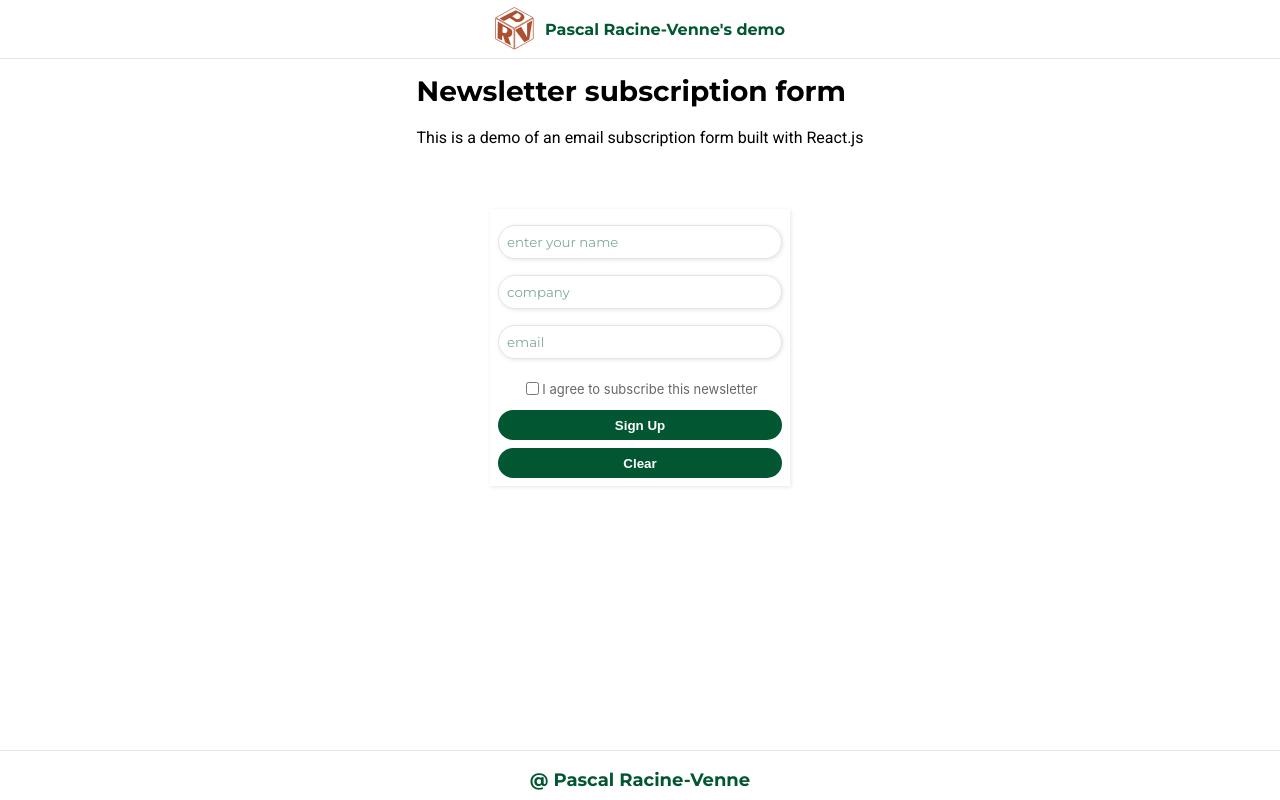
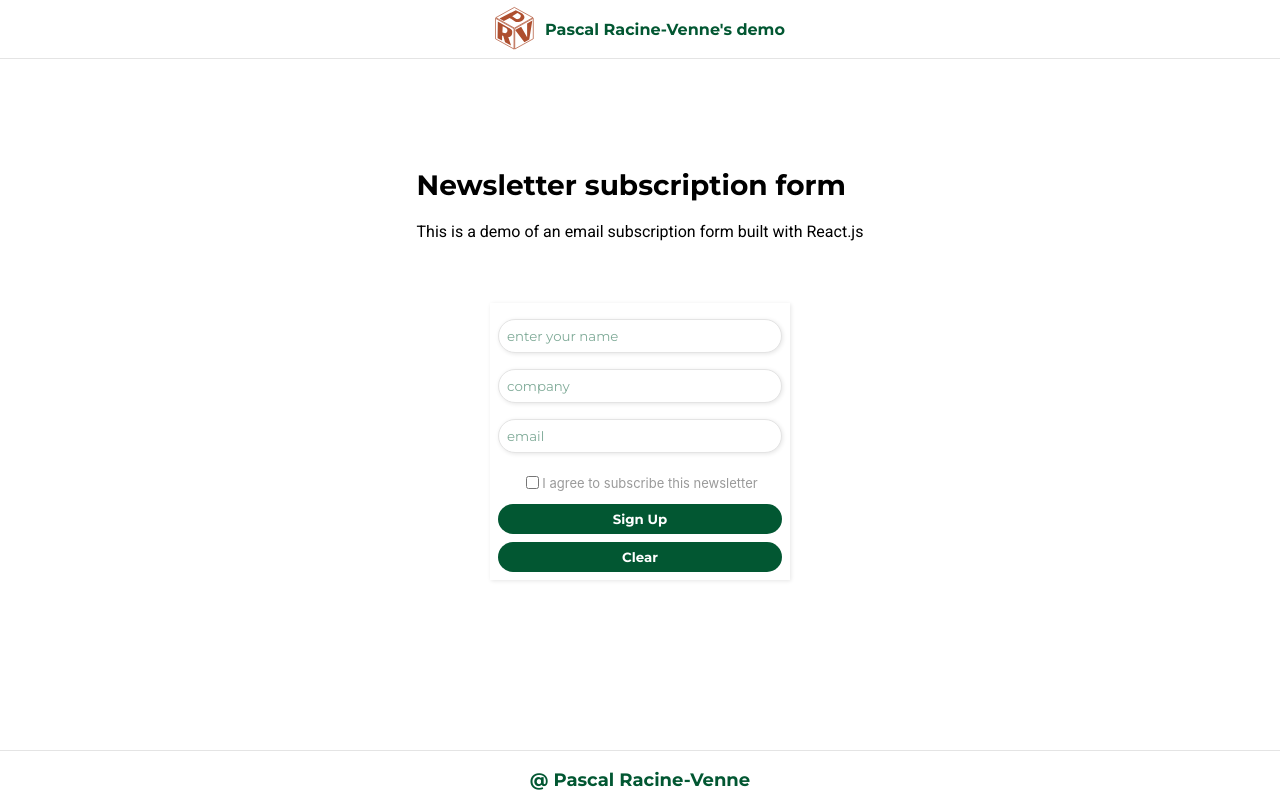
Before and after one commit to PascalRacineVenne/newsletter, a React (Create React App) app: page / in a window 1280 px wide. Built offline with nearby package versions, Linux system fonts and the light colour scheme.

Commit message:
just missing removing the check from checkbox on handleClear

```diff
--- a/src/button.jsx
+++ b/src/button.jsx
@@ -6,6 +6,7 @@ const Button = (props) => {
     height: '30px',
     margin: '4px 0',
     backgroundColor: 'var(--primary_green)',
+    fontFamily: 'var(--secondary_font)',
     color: 'white',
     fontWeight: 'bold',
     border: 'none',
--- a/src/checkbox.jsx
+++ b/src/checkbox.jsx
@@ -5,7 +5,7 @@ const Checkbox = ({ label, value, onChange }) => {
     display: 'flex',
     alignItems: 'center',
     fontSize: "13px",
-    color: 'rgba(0,0,0,0.6)'
+    color: 'rgba(0,0,0,0.4)'
   }
 
   const checkbox = {
--- a/src/header.jsx
+++ b/src/header.jsx
@@ -2,7 +2,7 @@ import React from 'react'
 
 function Header() {
   const style = {
-    margin: '54px auto 16px',
+    margin: '148px auto 16px',
     display: 'flex',
     flexDirection: 'column',
     alignItems: 'flex-start',
--- a/src/subscription_form.jsx
+++ b/src/subscription_form.jsx
@@ -22,12 +22,13 @@ function SubscriptionForm() {
 
 
   const handleSubmit = () => {
-    if (!isEmpty.test(name) || !isEmpty.test(company) || validEmail.test(email) || check) {
+    if (!isEmpty.test(name) && !isEmpty.test(company) && validEmail.test(email) && check === true) {
       setFormIsValid(true);
     } else {
       setInputErr(true);
       setFormIsValid(false);
     }
+    console.log(formIsValid);
     return formIsValid
   }
 
@@ -45,9 +46,7 @@ function SubscriptionForm() {
   return(
     <div className="container">
       <div className={formIsValid ? "errors" : "errors_active"}>
-      {/*<div className="errors">*/}
         {inputErr && <p className="error">There was a problem with your request.</p>}
-        {/*{emailErr && <p className="error">*** Invalid email address</p>}*/}
       </div>
       <div className="form">
         <div className="input_fields">
--- a/src/welcome.css
+++ b/src/welcome.css
@@ -2,7 +2,7 @@
   width: 400px;
   height: 200px;
   position: fixed;
-  top: 185px;
+  top: 335px;
   left: 0;
   display: flex;
   flex-direction: column;
@@ -20,7 +20,11 @@
 
 .welcome_active h2 {
   text-align: center;
-  padding-bottom: 12px;
+  padding: 12px auto;
+}
+
+.welcome_active p {
+  padding-top: 4px;
 }
 
 
```
